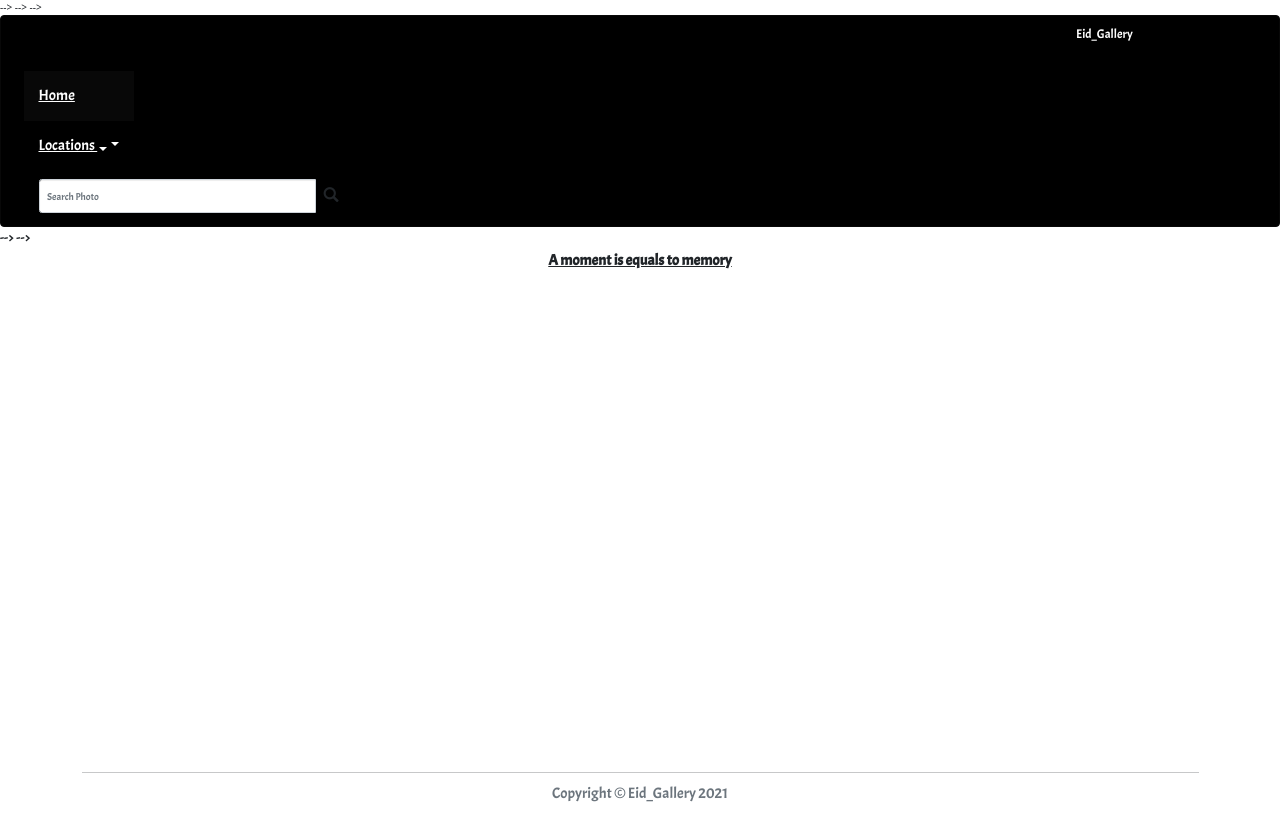
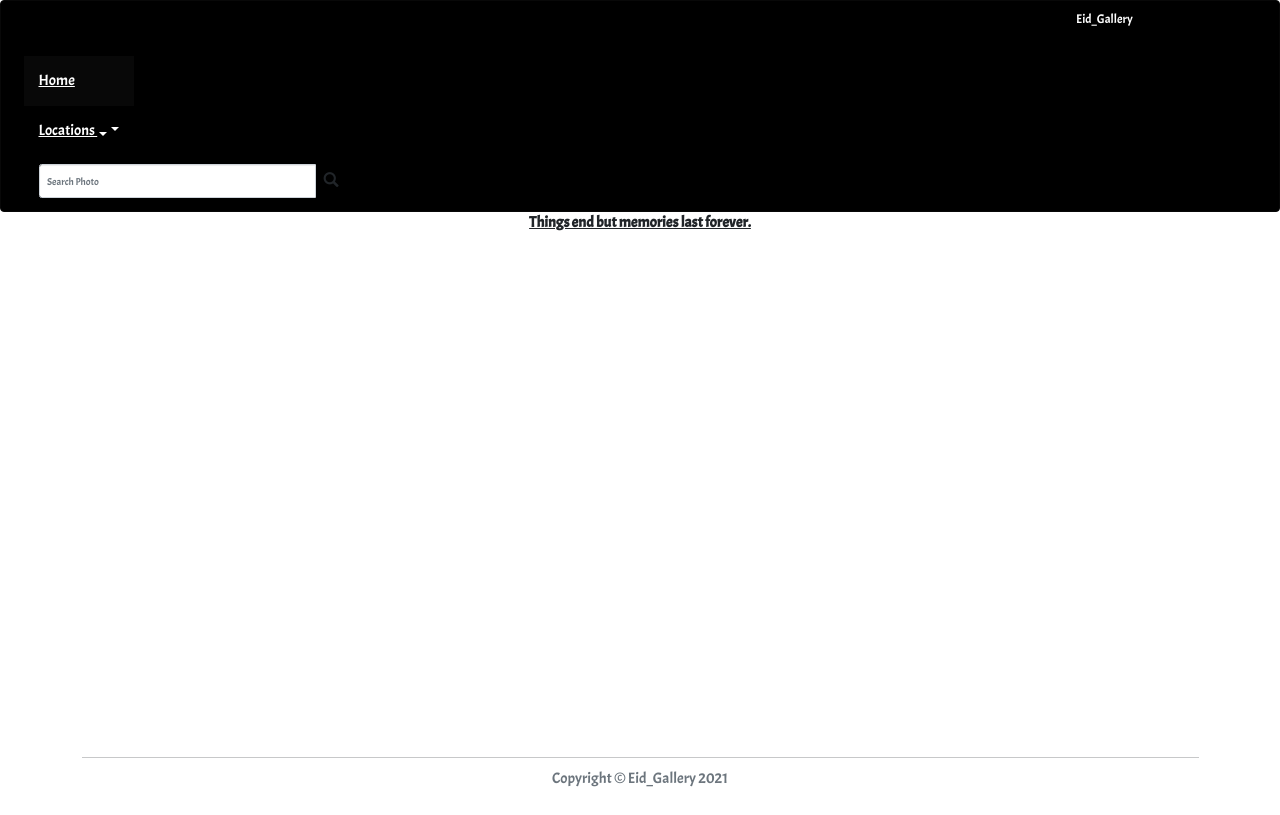
Before and after one commit to EidAbdullahi/gallery-application, a Django app: page / in a window 1280 px wide. After the commit the page ends 787 px from the top, so only its background shows below. Run offline with Django 3.2, Linux system fonts and the light colour scheme; data that the repository does not hold is empty; some libraries are stand-ins or nearby versions.

Commit message:
commit changes

```diff
--- a/memmories/settings.py
+++ b/memmories/settings.py
@@ -136,7 +136,7 @@ MEDIA_URL = '/media/'
 
 MEDIA_ROOT = os.path.join(BASE_DIR, 'media')
 
-STATIC_URL = '/static/'
+
 STATICFILES_DIRS = [
     os.path.join(BASE_DIR, "static"),
     #'/var/www/static/',
--- a/photos/models.py
+++ b/photos/models.py
@@ -1,7 +1,7 @@
 from django.db import models
 import datetime as dt
 
-# from cloudinary.models import CloudinaryField
+
 
 # Create your models here.
 class Location(models.Model):
@@ -46,11 +46,9 @@ class Image(models.Model):
     '''
     image_name = models.CharField(max_length=30)
     image_desc = models.TextField()
-    # photo = models.ImageField('image')
     location = models.ForeignKey(Location, on_delete=models.CASCADE)
     category = models.ManyToManyField(category)
     post_date = models.DateTimeField(auto_now_add=True)
-    # photo = models.ImageField(upload_to = 'photos/')
     photo = models.ImageField(upload_to='users/%Y/%m/%d/', blank=True)
 
     def __str__(self):
--- a/photos/templates/all-photos/base.html
+++ b/photos/templates/all-photos/base.html
@@ -18,9 +18,9 @@
     {%bootstrap_css%}
     <link rel="stylesheet" href="{% static 'css/styles.css' %}">
     <link href="https://cdn.jsdelivr.net/npm/bootstrap@5.0.0-beta1/dist/css/bootstrap.min.css" rel="stylesheet" integrity="sha384-giJF6kkoqNQ00vy+HMDP7azOuL0xtbfIcaT9wjKHr8RbDVddVHyTfAAsrekwKmP1" crossorigin="anonymous">
-    <script src="https://cdn.jsdelivr.net/npm/bootstrap@5.0.0-beta1/dist/js/bootstrap.bundle.min.js" integrity="sha384-ygbV9kiqUc6oa4msXn9868pTtWMgiQaeYH7/t7LECLbyPA2x65Kgf80OJFdroafW" crossorigin="anonymous"></script> -->
+    <script src="https://cdn.jsdelivr.net/npm/bootstrap@5.0.0-beta1/dist/js/bootstrap.bundle.min.js" integrity="sha384-ygbV9kiqUc6oa4msXn9868pTtWMgiQaeYH7/t7LECLbyPA2x65Kgf80OJFdroafW" crossorigin="anonymous"></script>
     <link href="https://fonts.googleapis.com/css?family=Acme&display=swap" rel="stylesheet">
-    <link href="https://cdn.jsdelivr.net/npm/bootstrap@5.0.0-beta1/dist/css/bootstrap.min.css" rel="stylesheet" integrity="sha384-giJF6kkoqNQ00vy+HMDP7azOuL0xtbfIcaT9wjKHr8RbDVddVHyTfAAsrekwKmP1" crossorigin="anonymous"> --> -->
+    <link href="https://cdn.jsdelivr.net/npm/bootstrap@5.0.0-beta1/dist/css/bootstrap.min.css" rel="stylesheet" integrity="sha384-giJF6kkoqNQ00vy+HMDP7azOuL0xtbfIcaT9wjKHr8RbDVddVHyTfAAsrekwKmP1" crossorigin="anonymous">
     {% endblock %}
 
 </head>
@@ -28,7 +28,7 @@
 <body>
     <div class="main-container">
         {% include 'navbar.html' %}
-        <link href="https://cdn.jsdelivr.net/npm/bootstrap@5.0.0-beta1/dist/css/bootstrap.min.css" rel="stylesheet" integrity="sha384-giJF6kkoqNQ00vy+HMDP7azOuL0xtbfIcaT9wjKHr8RbDVddVHyTfAAsrekwKmP1" crossorigin="anonymous"> --> -->
+        <link href="https://cdn.jsdelivr.net/npm/bootstrap@5.0.0-beta1/dist/css/bootstrap.min.css" rel="stylesheet" integrity="sha384-giJF6kkoqNQ00vy+HMDP7azOuL0xtbfIcaT9wjKHr8RbDVddVHyTfAAsrekwKmP1" crossorigin="anonymous">
         {% block content %}
         <h1 class='text-center'>photos for {{date|date:"l d-F Y"}}
 
--- a/photos/templates/all-photos/locations.html
+++ b/photos/templates/all-photos/locations.html
@@ -18,7 +18,7 @@
 
             <div class="portfolio_images_overlay text-center">
                 <h3 class="text-white">{{photo.image_name}}</h3>
-                <!-- <h5 class="text-white">Location: {{photo.location}}</h5> -->
+                <h5 class="text-white">Location: {{photo.location}}</h5>
                 <hr>
 
                 <p class="text-white">{{photo.image_desc}}</p>
--- a/photos/templates/all-photos/photos.html
+++ b/photos/templates/all-photos/photos.html
@@ -11,7 +11,7 @@
 </script>
 
 <div class="container-fluid">
-       <u> <strong> <p class="text-center">A moment is equals to memory</p></strong></u>
+       <u> <strong> <p class="text-center">Things end but memories last forever.</p></strong></u>
         <br>
     <div class="row">
 
@@ -22,6 +22,7 @@
             <div class="portfolio_images_overlay text-center">
                 <h3>{{photo.image_name}}</h3>
                 <h5>Location: {{photo.location}}</h5>
+                <h2>date posted: {{photo.post_date}}</h2>
                 <p class="text-white">{{photo.image_desc}}</p>
                 <hr>
 
--- a/photos/templates/navbar.html
+++ b/photos/templates/navbar.html
@@ -1,4 +1,3 @@
-<div>
 <nav class="navbar navbar-inverse">
     <div class="container-fluid">
         <div class="navbar-header col-md-2">
@@ -19,7 +18,7 @@
             </ul>
         </div>
 
-
+        <!-- Search Form -->
         <div class="col-sm-4 col-md-4 navbar-right">
         <form action="{% url 'search_results' %}" class="navbar-form" role="search">
                 <div class="input-group">
@@ -34,4 +33,3 @@
         </div>
     </div>
 </nav>
-</div>
--- a/static/css/styles.css
+++ b/static/css/styles.css
@@ -130,3 +130,9 @@
   h5{
     color: blue;
   }
+  h2{
+    background-color: white;
+
+    color: rgb(211, 15, 15);
+    font-size: 5px;
+  }
```
Also changed, not shown: media/users/2021/01/10/20200915_144443.jpg (added).
